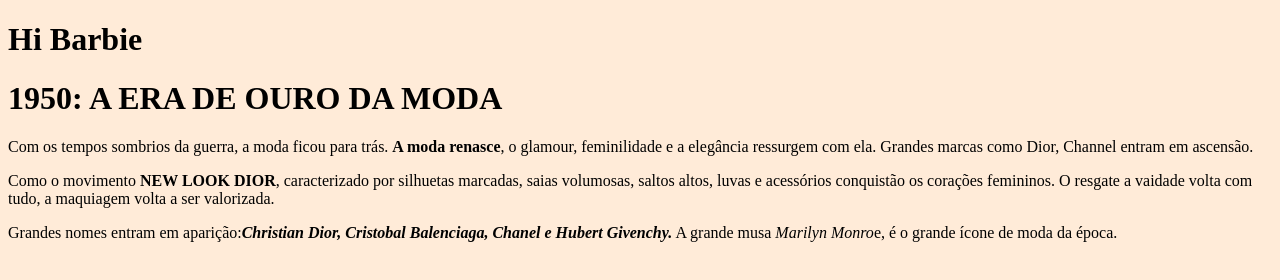
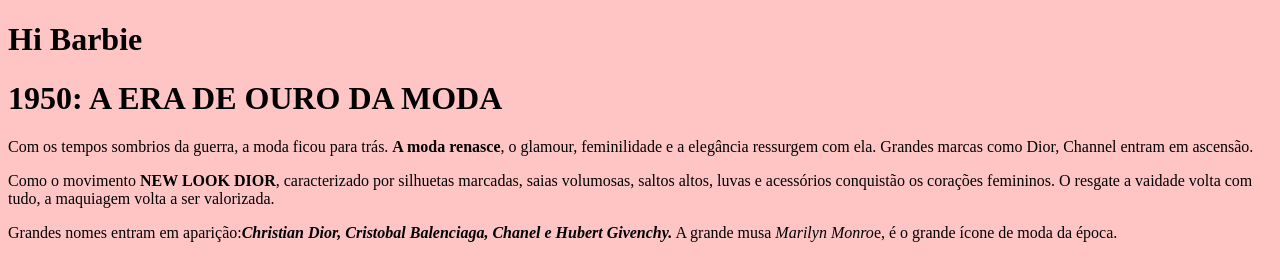
Before and after one commit to ane-07/MODA-, a plain HTML site: page index.html in a window 1280 px wide. Drawn offline with Linux system fonts and the light colour scheme.

Commit message:
alteraçao da cor de fundo

```diff
--- a/estilo.css
+++ b/estilo.css
@@ -1,3 +1,3 @@
 body{
- background-color:#FFEBD8 ;
+ background-color:#FFC5C5;
 }
```
